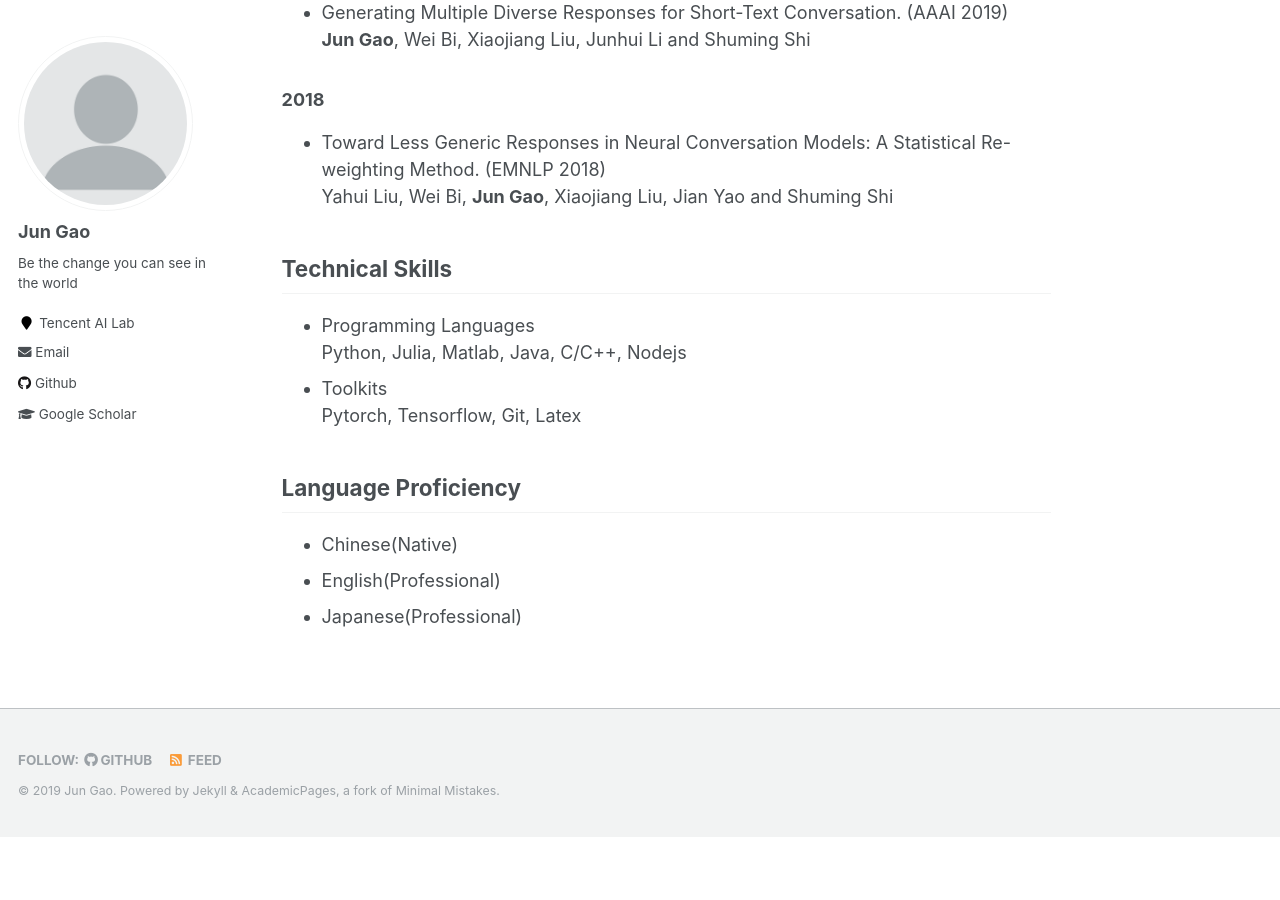
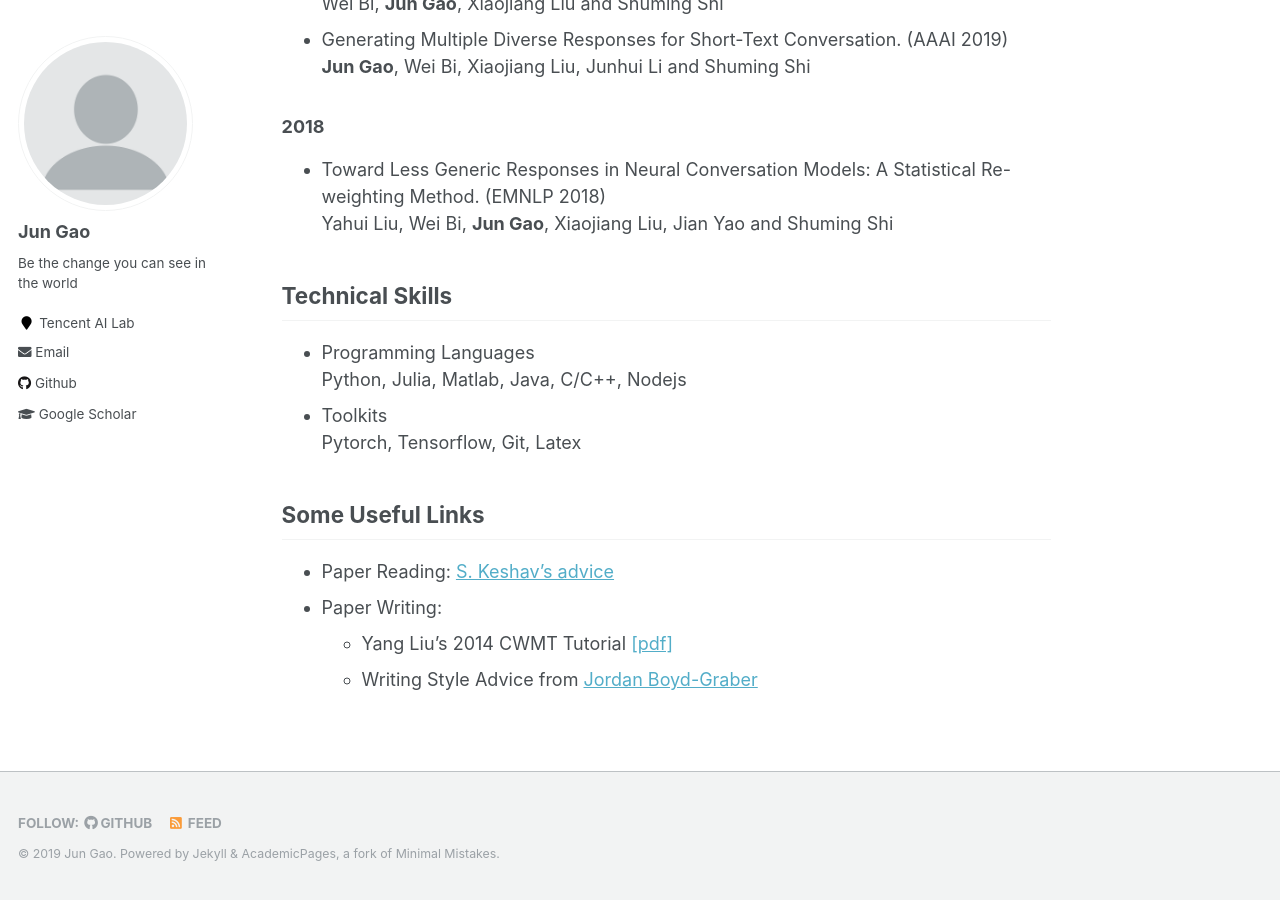
Before and after one commit to gaojun4ever/gaojun4ever.github.io, a Jekyll site: the page built from _pages/about.md, in a window 1280 px wide and 900 px high, scrolled down 1062 px. Built offline with Jekyll 4.4.1, drawn with Linux system fonts in a browser that asks for light colours; before the commit the page ends 1899 px from its top, so only the background shows below that; some of the changed text lies outside the part shown.

Commit message:
Update about.md

```diff
--- a/_pages/about.md
+++ b/_pages/about.md
@@ -44,7 +44,8 @@ I am currently a research intern at Tencent AI Lab. My recent research concentra
 - Toolkits
   Pytorch, Tensorflow, Git, Latex
 
-## Language Proficiency
-- Chinese(Native)
-- English(Professional)
-- Japanese(Professional)
+## Some Useful Links
+- Paper Reading: [S. Keshav’s advice](https://web.stanford.edu/class/ee384m/Handouts/HowtoReadPaper.pdf)
+- Paper Writing:
+  - Yang Liu’s 2014 CWMT Tutorial [[pdf]](http://nlp.csai.tsinghua.edu.cn/~ly/talks/cwmt14_tut.pdf)
+  - Writing Style Advice from [Jordan Boyd-Graber](http://users.umiacs.umd.edu/~jbg/static/style.html)
```
Also changed, not shown: other parts of _pages/about.md (+1 -1 lines).
